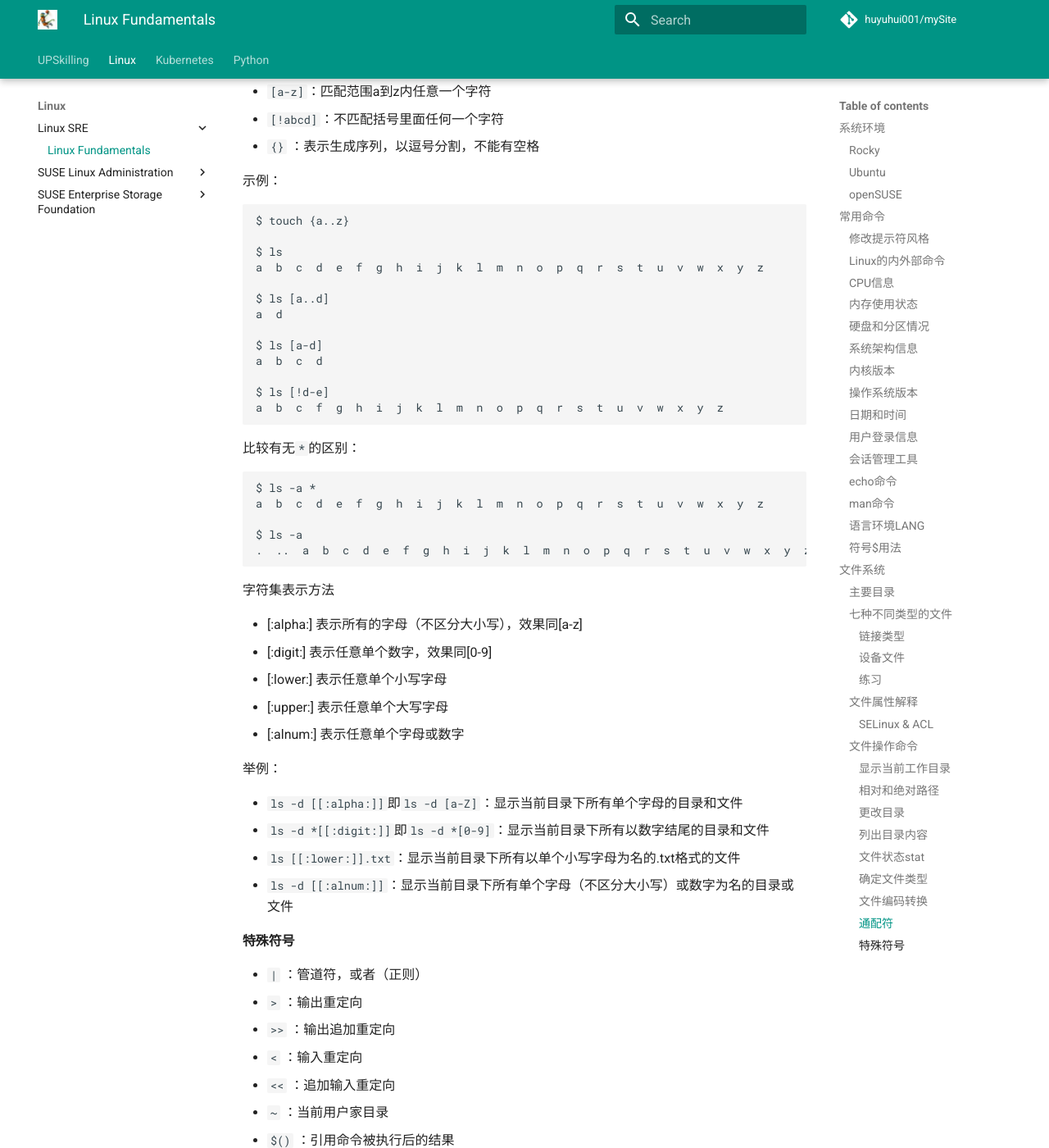
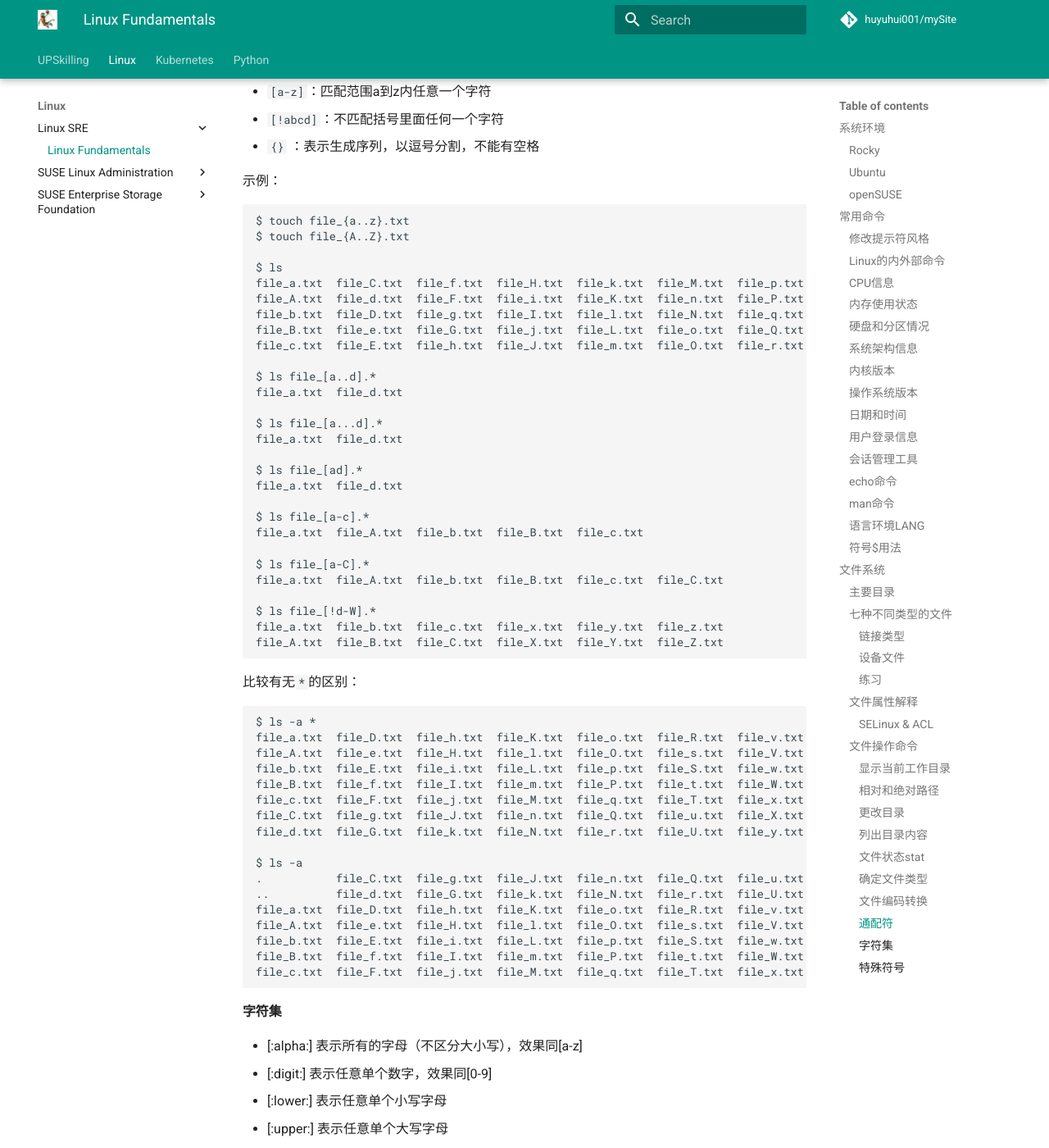
Before and after one commit to huyuhui001/mySite, an MkDocs documentation site: the page built from docs/linux/SRE/01-fundamentals.md, in a window 1280 px wide and 1400 px high, scrolled down 35748 px. Shown: the whole window at 82% size. Built offline with MkDocs 1.6.1 and Material for MkDocs 9.7.7, drawn with Linux system fonts in a browser that asks for light colours; comment, search, counter and statistics services are not loaded.

Commit message:
Documentation

````diff
--- a/docs/linux/SRE/01-fundamentals.md
+++ b/docs/linux/SRE/01-fundamentals.md
@@ -1530,32 +1530,59 @@ abc ss ? EUR abc
 
 示例：
 ```
-$ touch {a..z}
+$ touch file_{a..z}.txt
+$ touch file_{A..Z}.txt
 
 $ ls
-a  b  c  d  e  f  g  h  i  j  k  l  m  n  o  p  q  r  s  t  u  v  w  x  y  z
-
-$ ls [a..d]
-a  d
-
-$ ls [a-d]
-a  b  c  d
-
-$ ls [!d-e]
-a  b  c  f  g  h  i  j  k  l  m  n  o  p  q  r  s  t  u  v  w  x  y  z
+file_a.txt  file_C.txt  file_f.txt  file_H.txt  file_k.txt  file_M.txt  file_p.txt  file_R.txt  file_u.txt  file_W.txt  file_z.txt
+file_A.txt  file_d.txt  file_F.txt  file_i.txt  file_K.txt  file_n.txt  file_P.txt  file_s.txt  file_U.txt  file_x.txt  file_Z.txt
+file_b.txt  file_D.txt  file_g.txt  file_I.txt  file_l.txt  file_N.txt  file_q.txt  file_S.txt  file_v.txt  file_X.txt
+file_B.txt  file_e.txt  file_G.txt  file_j.txt  file_L.txt  file_o.txt  file_Q.txt  file_t.txt  file_V.txt  file_y.txt
+file_c.txt  file_E.txt  file_h.txt  file_J.txt  file_m.txt  file_O.txt  file_r.txt  file_T.txt  file_w.txt  file_Y.txt
+
+$ ls file_[a..d].*
+file_a.txt  file_d.txt
+
+$ ls file_[a...d].*
+file_a.txt  file_d.txt
+
+$ ls file_[ad].*
+file_a.txt  file_d.txt
+
+$ ls file_[a-c].*
+file_a.txt  file_A.txt  file_b.txt  file_B.txt  file_c.txt
+
+$ ls file_[a-C].*
+file_a.txt  file_A.txt  file_b.txt  file_B.txt  file_c.txt  file_C.txt
+
+$ ls file_[!d-W].*
+file_a.txt  file_b.txt  file_c.txt  file_x.txt  file_y.txt  file_z.txt
+file_A.txt  file_B.txt  file_C.txt  file_X.txt  file_Y.txt  file_Z.txt
 ```
 
 比较有无`*`的区别：
 ```
 $ ls -a *
-a  b  c  d  e  f  g  h  i  j  k  l  m  n  o  p  q  r  s  t  u  v  w  x  y  z
+file_a.txt  file_D.txt  file_h.txt  file_K.txt  file_o.txt  file_R.txt  file_v.txt  file_Y.txt
+file_A.txt  file_e.txt  file_H.txt  file_l.txt  file_O.txt  file_s.txt  file_V.txt  file_z.txt
+file_b.txt  file_E.txt  file_i.txt  file_L.txt  file_p.txt  file_S.txt  file_w.txt  file_Z.txt
+file_B.txt  file_f.txt  file_I.txt  file_m.txt  file_P.txt  file_t.txt  file_W.txt
+file_c.txt  file_F.txt  file_j.txt  file_M.txt  file_q.txt  file_T.txt  file_x.txt
+file_C.txt  file_g.txt  file_J.txt  file_n.txt  file_Q.txt  file_u.txt  file_X.txt
+file_d.txt  file_G.txt  file_k.txt  file_N.txt  file_r.txt  file_U.txt  file_y.txt
 
 $ ls -a
-.  ..  a  b  c  d  e  f  g  h  i  j  k  l  m  n  o  p  q  r  s  t  u  v  w  x  y  z
-```
-
-
-字符集表示方法
+.           file_C.txt  file_g.txt  file_J.txt  file_n.txt  file_Q.txt  file_u.txt  file_X.txt
+..          file_d.txt  file_G.txt  file_k.txt  file_N.txt  file_r.txt  file_U.txt  file_y.txt
+file_a.txt  file_D.txt  file_h.txt  file_K.txt  file_o.txt  file_R.txt  file_v.txt  file_Y.txt
+file_A.txt  file_e.txt  file_H.txt  file_l.txt  file_O.txt  file_s.txt  file_V.txt  file_z.txt
+file_b.txt  file_E.txt  file_i.txt  file_L.txt  file_p.txt  file_S.txt  file_w.txt  file_Z.txt
+file_B.txt  file_f.txt  file_I.txt  file_m.txt  file_P.txt  file_t.txt  file_W.txt
+file_c.txt  file_F.txt  file_j.txt  file_M.txt  file_q.txt  file_T.txt  file_x.txt
+```
+
+
+#### 字符集
 
 * [:alpha:] 表示所有的字母（不区分大小写），效果同[a-z]
 * [:digit:] 表示任意单个数字，效果同[0-9]
````
